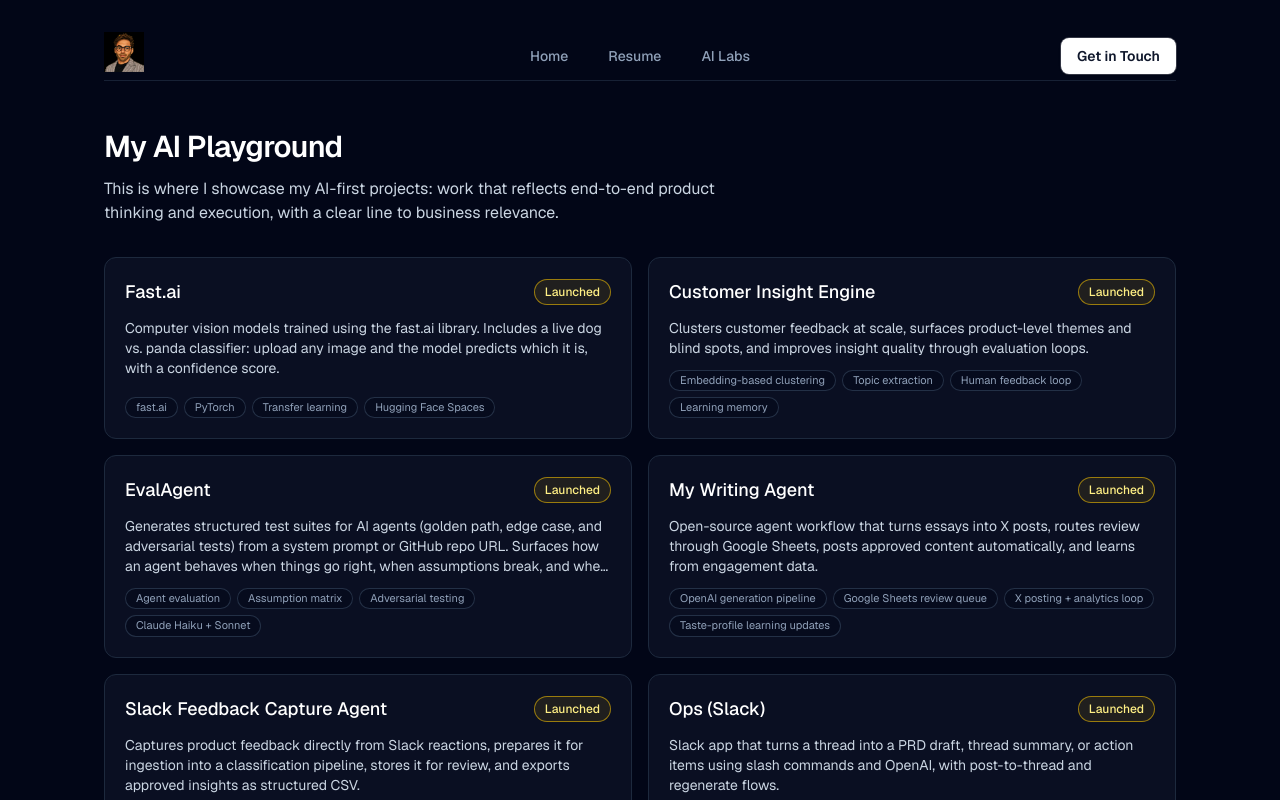
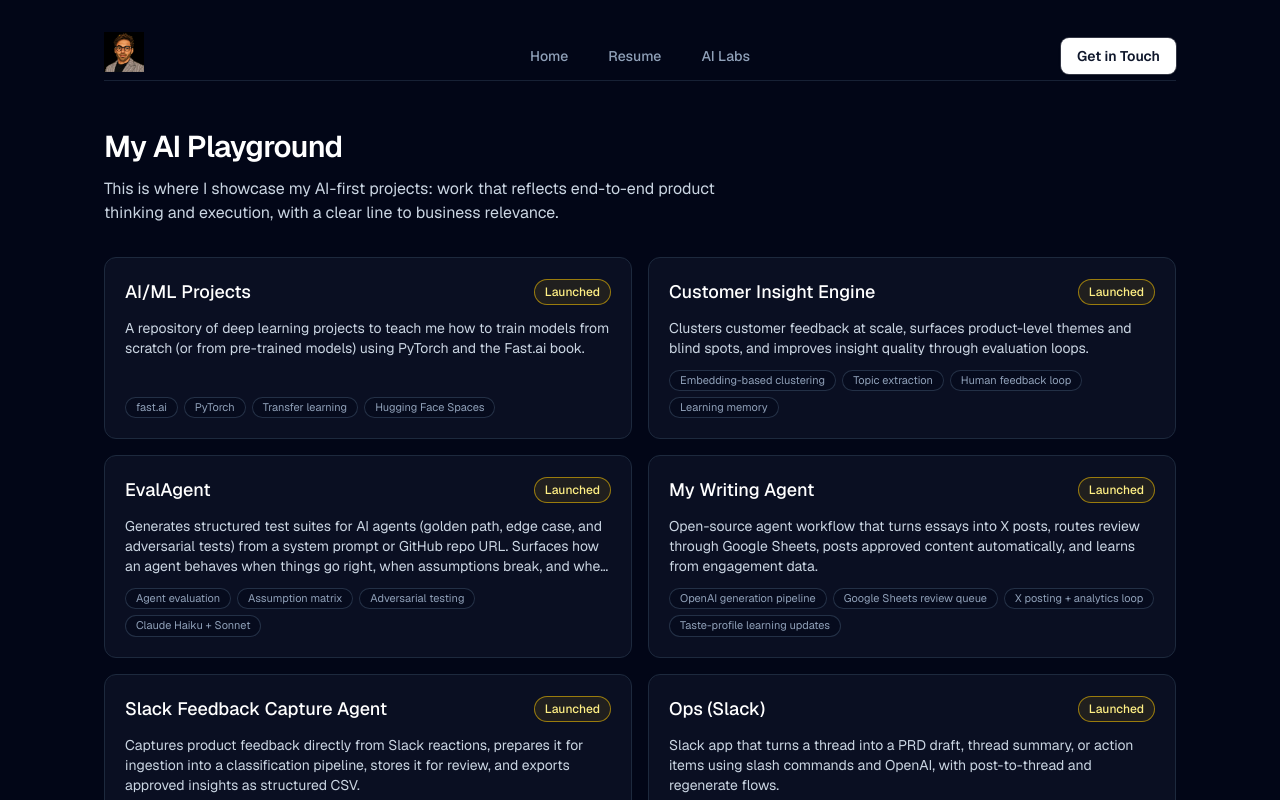
Before and after one commit to nathanhirsch/vitrine, a Next.js app: page /ai-labs in a window 1280 px wide. Shown: the top 800 px of the page. Built offline with nearby package versions, Linux system fonts and the light colour scheme.

Commit message:
Rename Fast.ai card to AI/ML Projects with updated description

```diff
--- a/src/app/ai-labs/page.tsx
+++ b/src/app/ai-labs/page.tsx
@@ -11,9 +11,9 @@ type Project = {
 
 const projects: Project[] = [
   {
-    title: "Fast.ai",
+    title: "AI/ML Projects",
     description:
-      "Computer vision models trained using the fast.ai library. Includes a live dog vs. panda classifier: upload any image and the model predicts which it is, with a confidence score.",
+      "A repository of deep learning projects to teach me how to train models from scratch (or from pre-trained models) using PyTorch and the Fast.ai book.",
     status: "Launched",
     href: "/ai-labs/fastai",
     skills: [
```
